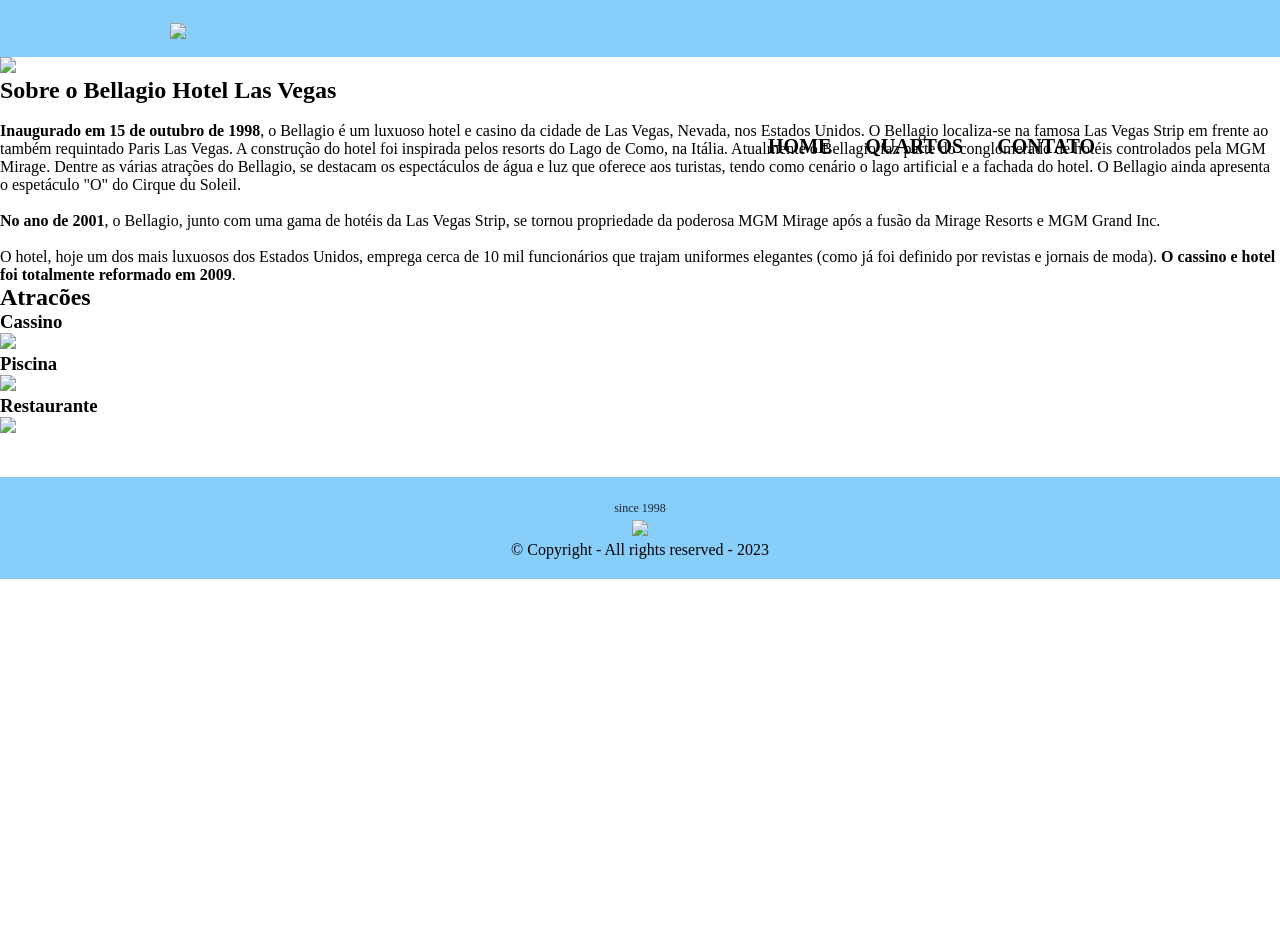
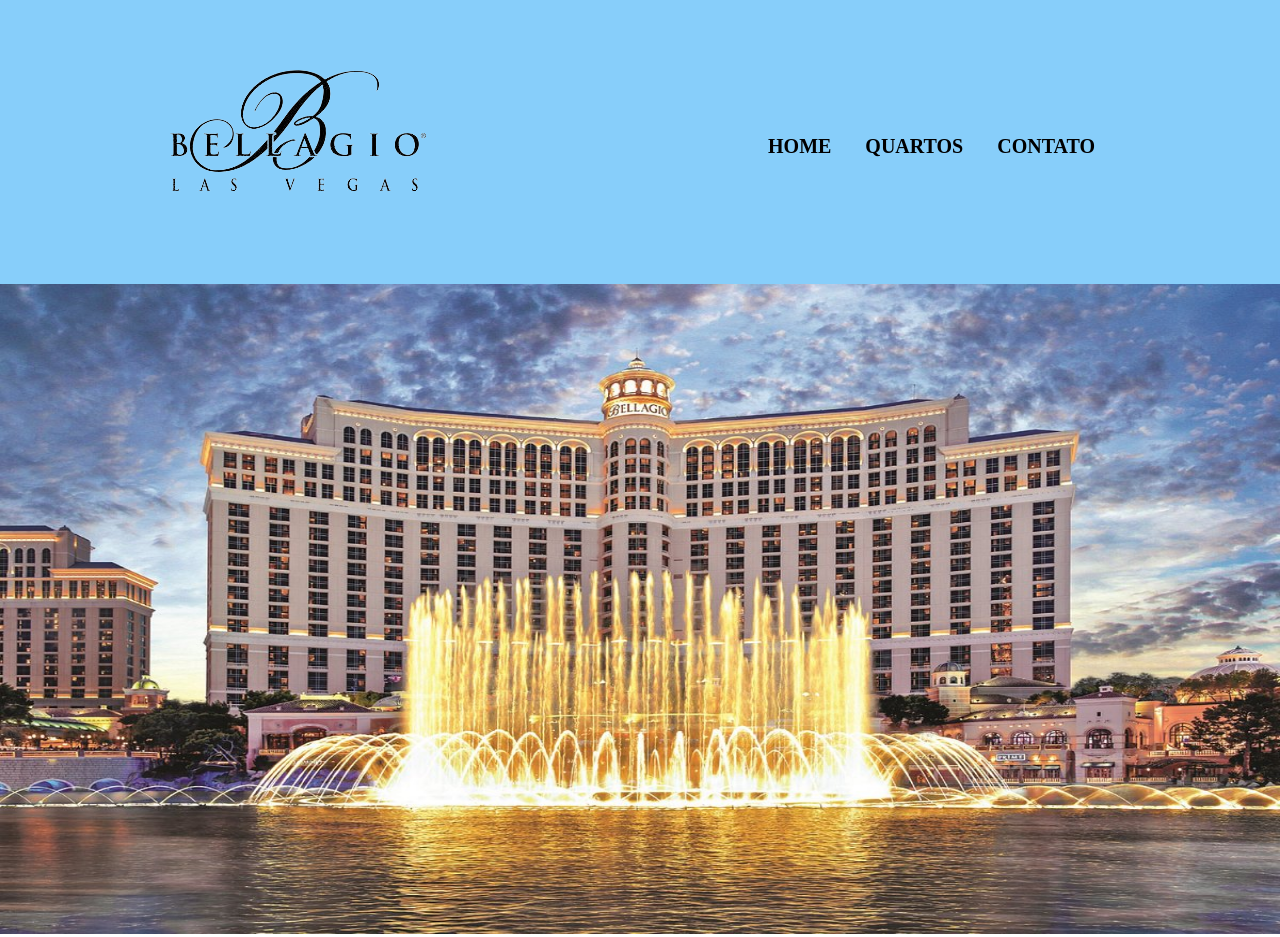
Before and after one commit to Iguilti/primeiro-site-hotelvegas, a plain HTML site: page index.html in a window 1280 px wide. Shown: the top 937 px of the page. Before the commit the page ends 800 px from the top, so only its background shows below. Drawn offline with Linux system fonts and the light colour scheme; the site is published under a folder, as on GitHub Pages, so addresses that start at the root find nothing.

Commit message:
corrigindo caminhos

```diff
--- a/index.html
+++ b/index.html
@@ -5,13 +5,13 @@
     <meta http-equiv="X-UA-Compatible" content="IE=edge">
     <meta name="viewport" content="width=device-width, initial-scale=1.0">
     <link rel="stylesheet" href="style.css">
-    <link rel="stylesheet" href="/assets/css/index.css">
+    <link rel="stylesheet" href="assets/css/index.css">
     <title>Home - Bellagio Hotel Las Vegas</title>
 </head>
 <body>
     <header>
         <div id ="menubar">
-            <h1><img src="/assets/img/vegas-logo1.png"></h1>
+            <h1><img src="assets/img/vegas-logo1.png"></h1>
             <nav>
                 <ul>
                     <li class="links"><a href="index.html">Home</a></li>
@@ -23,7 +23,7 @@
     </header>
 
     <main>
-        <img id="vegas-entrada" src="/assets/img/vegas-entrada.jpg">
+        <img id="vegas-entrada" src="assets/img/vegas-entrada.jpg">
 
         <section class="principal">
             <h2>Sobre o Bellagio Hotel Las Vegas</h2>
@@ -41,15 +41,15 @@
                 <ul>
                     <li class="tipos-atracoes">
                         <h3>Cassino</h3>
-                        <img class="foto-atracao" src="/assets/img/vegas-cassino.jpg">
+                        <img class="foto-atracao" src="assets/img/vegas-cassino.jpg">
                     </li>
                     <li class="tipos-atracoes">
                         <h3>Piscina</h3>
-                        <img class="foto-atracao" src="/assets/img/vegas-piscina.jpg">
+                        <img class="foto-atracao" src="assets/img/vegas-piscina.jpg">
                     </li>
                     <li class="tipos-atracoes">
                         <h3>Restaurante</h3>
-                        <img class="foto-atracao" src="/assets/img/vegas-restaurante.jpeg">
+                        <img class="foto-atracao" src="assets/img/vegas-restaurante.jpeg">
                     </li>
                 </ul>
             </div>
@@ -59,7 +59,7 @@
 
 
     <footer>
-        <a href="index.html"><img src="/assets/img/vegas-logo1.png"></a>
+        <a href="index.html"><img src="assets/img/vegas-logo1.png"></a>
         <h3>since 1998</h3>
         <p>&copy; Copyright - All rights reserved - 2023</p>
     </footer>
```
Also changed, not shown: contato.html (+3 -3 lines), quartos.html (+5 -5 lines).
